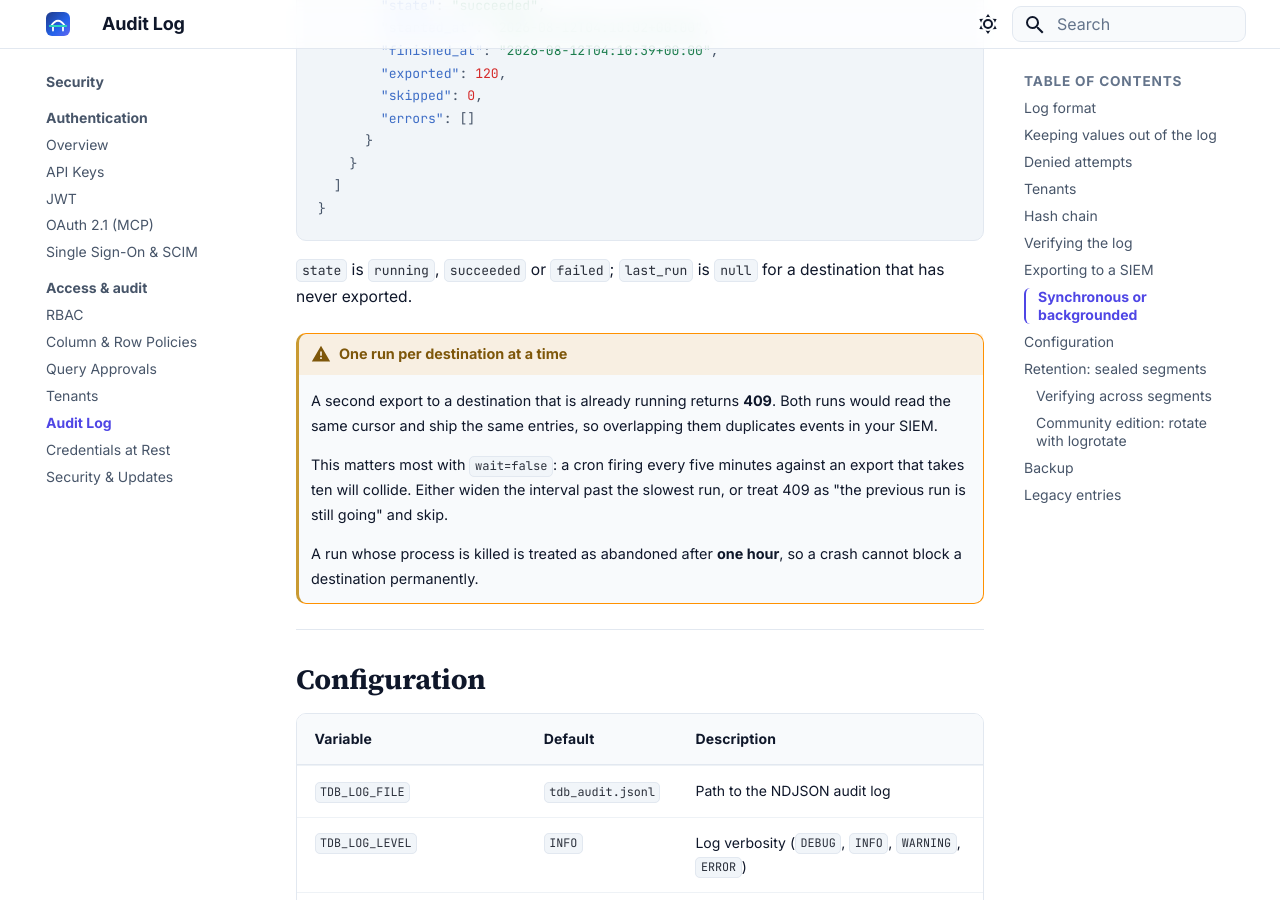
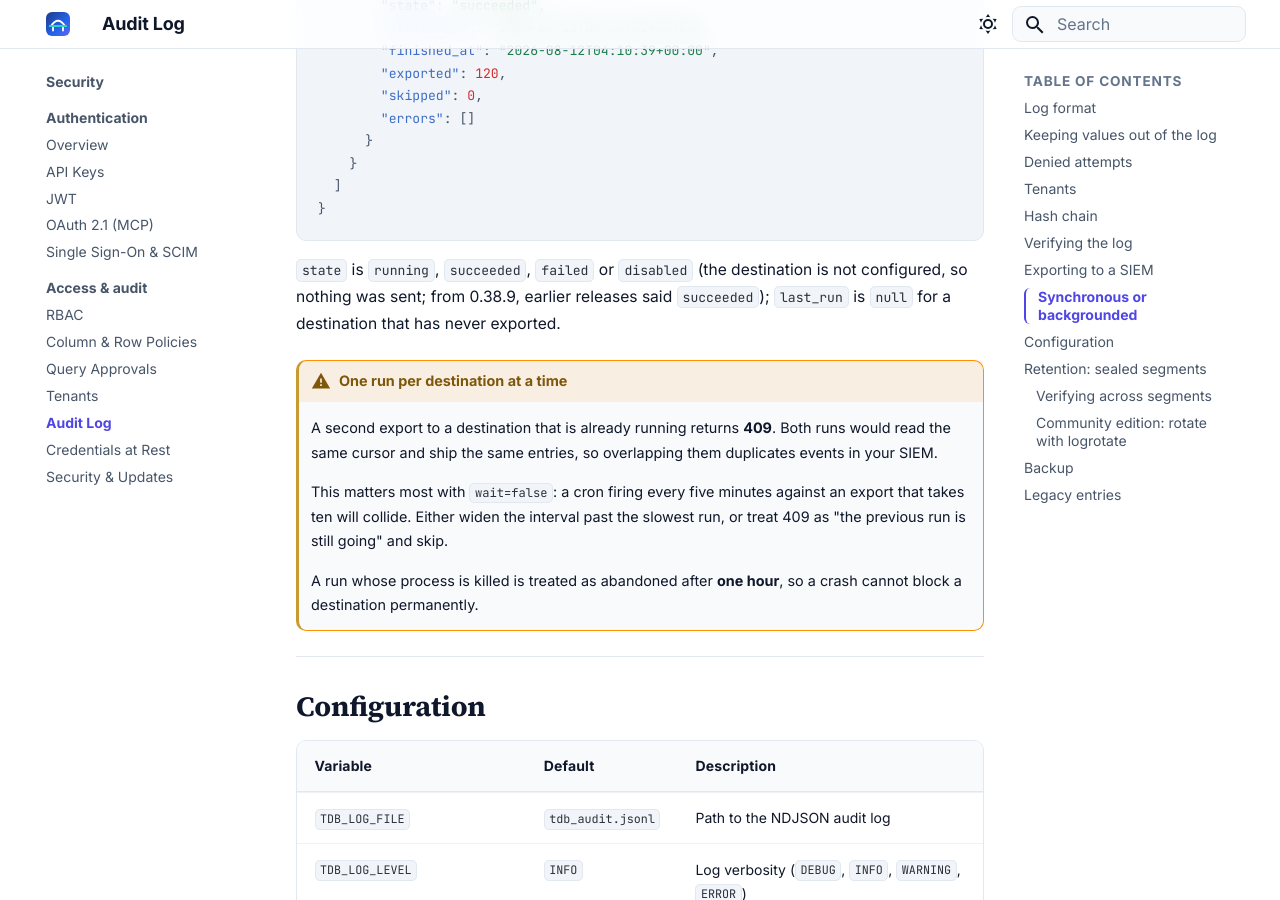
Before and after one commit to tdb-project/tdb-docs, an MkDocs documentation site: the page built from docs/security/audit.md, in a window 1280 px wide and 900 px high, scrolled down 11928 px. Built offline with MkDocs 1.6.1 and Material for MkDocs 9.7.7, drawn with Linux system fonts in a browser that asks for light colours.

Commit message:
Enterprise 0.38.9: release note (five fixes from the docs pass), export last_run state 'disabled', samples and OpenAPI to 0.38.9/460bd6d
Co-Authored-By: Claude Opus 5.5 <noreply@anthropic.com>

````diff
--- a/docs/security/audit.md
+++ b/docs/security/audit.md
@@ -299,8 +299,9 @@ including synchronous ones, so the field means the same thing either way:
 }
 ```
 
-`state` is `running`, `succeeded` or `failed`; `last_run` is `null` for a
-destination that has never exported.
+`state` is `running`, `succeeded`, `failed` or `disabled` (the destination is not
+configured, so nothing was sent; from 0.38.9, earlier releases said `succeeded`);
+`last_run` is `null` for a destination that has never exported.
 
 !!! warning "One run per destination at a time"
 
````
Also changed, not shown: docs/api/mcp.md (+1 -1 lines), docs/getting-started/installation.md (+1 -1 lines), docs/getting-started/quickstart.md (+1 -1 lines), docs/observability/metrics.md (+2 -2 lines), docs/release-notes.md (+1 -0 lines), docs/assets/openapi/enterprise.json.
